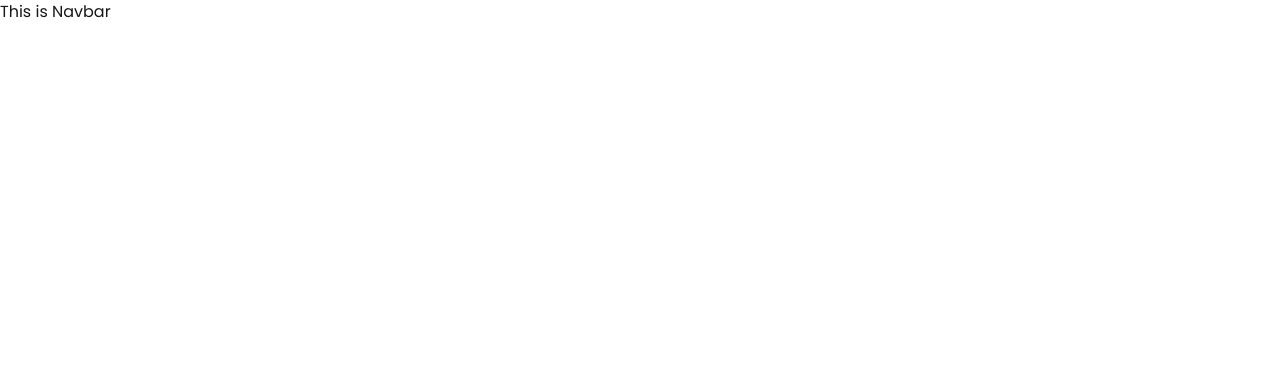
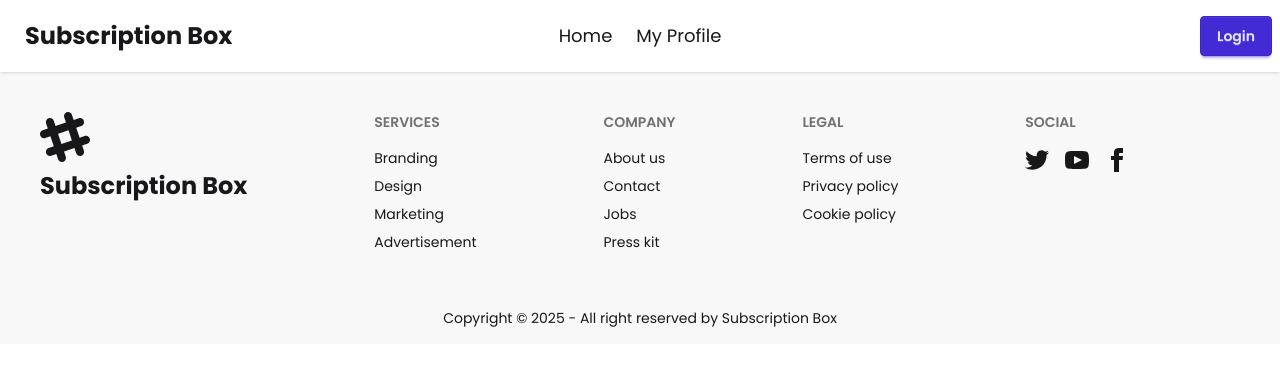
Before and after one commit to amirsayeed/Subscription-Box, a React (Vite) app: page / in a window 1280 px wide. Shown: the top 366 px of the page. Built offline with nearby package versions, Linux system fonts and the light colour scheme.

Commit message:
navbar and footer designed and added according to requirement

```diff
--- a/src/components/Footer/Footer.jsx
+++ b/src/components/Footer/Footer.jsx
@@ -2,9 +2,89 @@
 
 const Footer = () => {
     return (
-        <div>
-
-        </div>
+        <>
+        <footer className="footer sm:footer-horizontal bg-base-200 text-base-content p-10">
+            <aside>
+                <svg
+                width="50"
+                height="50"
+                viewBox="0 0 24 24"
+                xmlns="http://www.w3.org/2000/svg"
+                fillRule="evenodd"
+                clipRule="evenodd"
+                className="fill-current">
+                <path
+                    d="M22.672 15.226l-2.432.811.841 2.515c.33 1.019-.209 2.127-1.23 2.456-1.15.325-2.148-.321-2.463-1.226l-.84-2.518-5.013 1.677.84 2.517c.391 1.203-.434 2.542-1.831 2.542-.88 0-1.601-.564-1.86-1.314l-.842-2.516-2.431.809c-1.135.328-2.145-.317-2.463-1.229-.329-1.018.211-2.127 1.231-2.456l2.432-.809-1.621-4.823-2.432.808c-1.355.384-2.558-.59-2.558-1.839 0-.817.509-1.582 1.327-1.846l2.433-.809-.842-2.515c-.33-1.02.211-2.129 1.232-2.458 1.02-.329 2.13.209 2.461 1.229l.842 2.515 5.011-1.677-.839-2.517c-.403-1.238.484-2.553 1.843-2.553.819 0 1.585.509 1.85 1.326l.841 2.517 2.431-.81c1.02-.33 2.131.211 2.461 1.229.332 1.018-.21 2.126-1.23 2.456l-2.433.809 1.622 4.823 2.433-.809c1.242-.401 2.557.484 2.557 1.838 0 .819-.51 1.583-1.328 1.847m-8.992-6.428l-5.01 1.675 1.619 4.828 5.011-1.674-1.62-4.829z"></path>
+                </svg>
+                <h2 className='text-2xl font-bold'>
+                    Subscription Box
+                </h2>
+            </aside>
+            <nav>
+                <h6 className="footer-title">Services</h6>
+                <a className="link link-hover">Branding</a>
+                <a className="link link-hover">Design</a>
+                <a className="link link-hover">Marketing</a>
+                <a className="link link-hover">Advertisement</a>
+            </nav>
+            <nav>
+                <h6 className="footer-title">Company</h6>
+                <a className="link link-hover">About us</a>
+                <a className="link link-hover">Contact</a>
+                <a className="link link-hover">Jobs</a>
+                <a className="link link-hover">Press kit</a>
+            </nav>
+            <nav>
+                <h6 className="footer-title">Legal</h6>
+                <a className="link link-hover">Terms of use</a>
+                <a className="link link-hover">Privacy policy</a>
+                <a className="link link-hover">Cookie policy</a>
+            </nav>
+            <nav>
+                <h6 className="footer-title">Social</h6>
+                <div className="grid grid-flow-col gap-4">
+                <a>
+                    <svg
+                    xmlns="http://www.w3.org/2000/svg"
+                    width="24"
+                    height="24"
+                    viewBox="0 0 24 24"
+                    className="fill-current">
+                    <path
+                        d="M24 4.557c-.883.392-1.832.656-2.828.775 1.017-.609 1.798-1.574 2.165-2.724-.951.564-2.005.974-3.127 1.195-.897-.957-2.178-1.555-3.594-1.555-3.179 0-5.515 2.966-4.797 6.045-4.091-.205-7.719-2.165-10.148-5.144-1.29 2.213-.669 5.108 1.523 6.574-.806-.026-1.566-.247-2.229-.616-.054 2.281 1.581 4.415 3.949 4.89-.693.188-1.452.232-2.224.084.626 1.956 2.444 3.379 4.6 3.419-2.07 1.623-4.678 2.348-7.29 2.04 2.179 1.397 4.768 2.212 7.548 2.212 9.142 0 14.307-7.721 13.995-14.646.962-.695 1.797-1.562 2.457-2.549z"></path>
+                    </svg>
+                </a>
+                <a>
+                    <svg
+                    xmlns="http://www.w3.org/2000/svg"
+                    width="24"
+                    height="24"
+                    viewBox="0 0 24 24"
+                    className="fill-current">
+                    <path
+                        d="M19.615 3.184c-3.604-.246-11.631-.245-15.23 0-3.897.266-4.356 2.62-4.385 8.816.029 6.185.484 8.549 4.385 8.816 3.6.245 11.626.246 15.23 0 3.897-.266 4.356-2.62 4.385-8.816-.029-6.185-.484-8.549-4.385-8.816zm-10.615 12.816v-8l8 3.993-8 4.007z"></path>
+                    </svg>
+                </a>
+                <a>
+                    <svg
+                    xmlns="http://www.w3.org/2000/svg"
+                    width="24"
+                    height="24"
+                    viewBox="0 0 24 24"
+                    className="fill-current">
+                    <path
+                        d="M9 8h-3v4h3v12h5v-12h3.642l.358-4h-4v-1.667c0-.955.192-1.333 1.115-1.333h2.885v-5h-3.808c-3.596 0-5.192 1.583-5.192 4.615v3.385z"></path>
+                    </svg>
+                </a>
+                </div>
+            </nav>
+        </footer>
+        <footer className="footer sm:footer-horizontal footer-center bg-base-200 text-base-content p-4">
+        <aside>
+            <p>Copyright © {new Date().getFullYear()} - All right reserved by Subscription Box</p>
+        </aside>
+        </footer>
+        </>
     );
 };
 
--- a/src/components/Navbar/Navbar.jsx
+++ b/src/components/Navbar/Navbar.jsx
@@ -1,9 +1,34 @@
 import React from 'react';
+import { NavLink } from 'react-router';
 
 const Navbar = () => {
+    const links = <>
+                    <li><NavLink to='/'>Home</NavLink></li>
+                    <li><NavLink to='/profile'>My Profile</NavLink></li>
+                  </>
     return (
-        <div>
-            This is Navbar
+        <div className="navbar bg-base-100 shadow-sm">
+            <div className="navbar-start">
+                <div className="dropdown">
+                <div tabIndex={0} role="button" className="btn btn-ghost lg:hidden">
+                    <svg xmlns="http://www.w3.org/2000/svg" className="h-5 w-5" fill="none" viewBox="0 0 24 24" stroke="currentColor"> <path strokeLinecap="round" strokeLinejoin="round" strokeWidth="2" d="M4 6h16M4 12h8m-8 6h16" /> </svg>
+                </div>
+                <ul
+                    tabIndex={0}
+                    className="menu menu-sm dropdown-content bg-base-100 rounded-box z-1 mt-3 w-52 p-2 shadow">
+                    {links}
+                </ul>
+                </div>
+                <a className="btn btn-ghost text-2xl font-bold">Subscription Box</a>
+            </div>
+            <div className="navbar-center hidden lg:flex">
+                <ul className="menu menu-horizontal px-1 text-lg">
+                    {links}
+                </ul>
+            </div>
+            <div className="navbar-end">
+                <a className="btn btn-primary">Login</a>
+            </div>
         </div>
     );
 };
```
